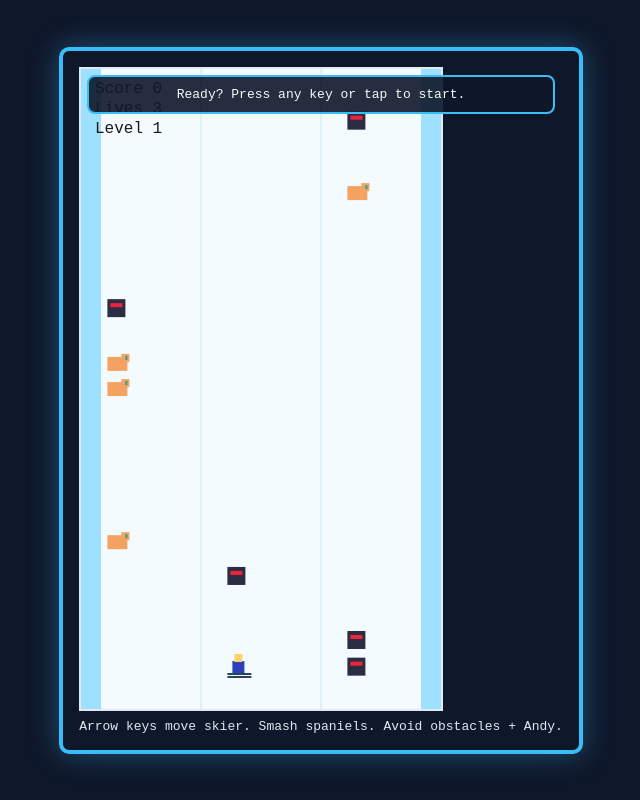
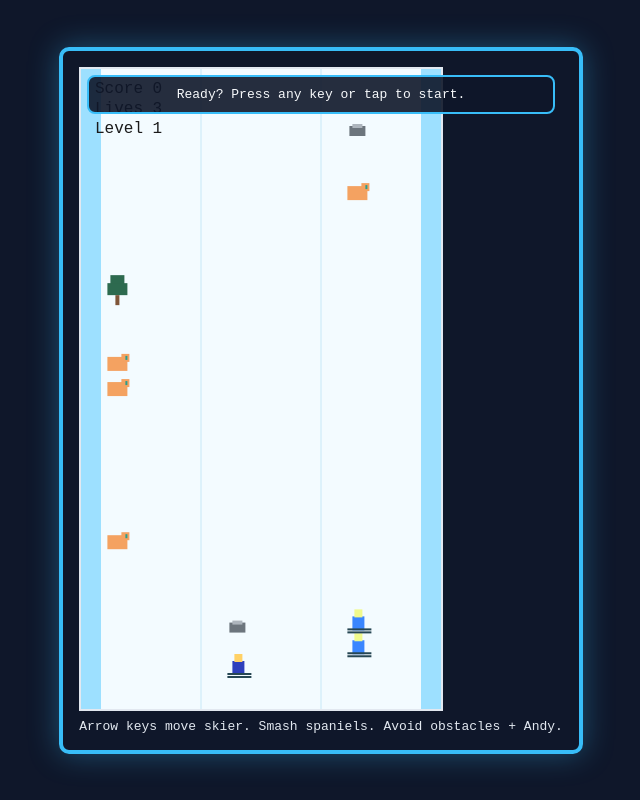
Before and after one commit to tom-weiss/Spaniel-smash, a website with bundled scripts: page index.html in a window 1280 px wide. Shown: the whole page, without its empty margins (319-959 px from the left). Built offline with nearby package versions, Linux system fonts and the light colour scheme.

Commit message:
Improve controls, scoring UI, restart flow, and obstacle variety

```diff
--- a/index.html
+++ b/index.html
@@ -79,6 +79,7 @@
       <div class="controls" aria-label="Touch controls">
         <button id="control-left" class="control" aria-label="Move left">⬅ Left</button>
         <button id="control-right" class="control" aria-label="Move right">Right ➡</button>
+        <button id="control-restart" class="control" aria-label="Restart game" hidden>🔁 Restart</button>
       </div>
       <p>Arrow keys move skier. Smash spaniels. Avoid obstacles + Andy.</p>
     </div>
--- a/src/game.ts
+++ b/src/game.ts
@@ -1,4 +1,4 @@
-export type EntityType = "obstacle" | "spaniel" | "andy";
+export type EntityType = "tree" | "rock" | "skier" | "spaniel" | "andy";
 
 export interface Entity {
   type: EntityType;
@@ -40,6 +40,7 @@ export class SpanielSmashGame {
   private entities: Entity[] = [];
   private rng: () => number;
   private spawnClock = 0;
+  private laneSwitchCooldownMs = 0;
 
   constructor(width: number, height: number, rng: () => number = Math.random, laneCount = 3) {
     this.width = width;
@@ -54,7 +55,7 @@ export class SpanielSmashGame {
       return;
     }
 
-    this.handleInput(input);
+    this.handleInput(input, deltaMs);
     this.spawnClock += deltaMs;
     if (this.spawnClock >= 450) {
       this.spawnClock = 0;
@@ -77,12 +78,19 @@ export class SpanielSmashGame {
     this.entities = this.entities.filter((entity) => entity.y < this.height + 40);
   }
 
-  private handleInput(input: InputState): void {
+  private handleInput(input: InputState, deltaMs: number): void {
+    this.laneSwitchCooldownMs = Math.max(0, this.laneSwitchCooldownMs - deltaMs);
+    if (this.laneSwitchCooldownMs > 0) {
+      return;
+    }
+
     if (input.left && !input.right) {
       this.playerLane = Math.max(0, this.playerLane - 1);
+      this.laneSwitchCooldownMs = 140;
     }
     if (input.right && !input.left) {
       this.playerLane = Math.min(this.laneCount - 1, this.playerLane + 1);
+      this.laneSwitchCooldownMs = 140;
     }
   }
 
@@ -103,14 +111,38 @@ export class SpanielSmashGame {
     }
 
     const roll = this.rng();
-    if (roll < 0.58) {
+    if (roll < 0.18) {
       this.entities.push({
-        type: "obstacle",
+        type: "tree",
+        x: spawnX,
+        y: -24,
+        width: this.laneWidth * 0.5,
+        height: 30,
+        speed: 1.9 + this.rng()
+      });
+      return;
+    }
+
+    if (roll < 0.36) {
+      this.entities.push({
+        type: "rock",
+        x: spawnX,
+        y: -20,
+        width: this.laneWidth * 0.4,
+        height: 20,
+        speed: 2.5 + this.rng() * 0.9
+      });
+      return;
+    }
+
+    if (roll < 0.56) {
+      this.entities.push({
+        type: "skier",
         x: spawnX,
         y: -24,
         width: this.laneWidth * 0.56,
-        height: 26,
-        speed: 2.2 + this.rng()
+        height: 30,
+        speed: 2.1 + this.rng()
       });
       return;
     }
@@ -168,6 +200,19 @@ export class SpanielSmashGame {
     this.entities.push(entity);
   }
 
+  public restart(): void {
+    this.playerLane = 1;
+    this.lives = 3;
+    this.score = 0;
+    this.speedLevel = 1;
+    this.spanielsSmashed = 0;
+    this.gameOver = false;
+    this.witchAttackActive = false;
+    this.entities = [];
+    this.spawnClock = 0;
+    this.laneSwitchCooldownMs = 0;
+  }
+
   public snapshot(): GameSnapshot {
     return {
       lives: this.lives,
@@ -218,8 +263,12 @@ export class PixelRenderer {
     drawSkier(this.ctx, snapshot.playerX, this.height - 58, "#2e3fbc", "#ffd166");
 
     for (const entity of snapshot.entities) {
-      if (entity.type === "obstacle") {
-        drawObstacle(this.ctx, entity.x, entity.y);
+      if (entity.type === "tree") {
+        drawTree(this.ctx, entity.x, entity.y);
+      } else if (entity.type === "rock") {
+        drawRock(this.ctx, entity.x, entity.y);
+      } else if (entity.type === "skier") {
+        drawSkier(this.ctx, entity.x, entity.y, "#3a86ff", "#f1fa8c");
       } else if (entity.type === "spaniel") {
         drawSpaniel(this.ctx, entity.x, entity.y);
       } else {
@@ -238,15 +287,25 @@ export class PixelRenderer {
       this.ctx.fillRect(0, 0, this.width, this.height);
       this.ctx.fillStyle = "#fff";
       this.ctx.fillText("GAME OVER", this.width / 2 - 56, this.height / 2);
+      this.ctx.fillText(`Final Score ${snapshot.score}`, this.width / 2 - 78, this.height / 2 + 24);
+      this.ctx.fillText("Tap Restart below", this.width / 2 - 70, this.height / 2 + 48);
     }
   }
 }
 
-function drawObstacle(ctx: CanvasRenderingContext2D, x: number, y: number): void {
-  ctx.fillStyle = "#2b2d42";
-  ctx.fillRect(x, y, 18, 18);
-  ctx.fillStyle = "#ef233c";
-  ctx.fillRect(x + 3, y + 4, 12, 4);
+function drawTree(ctx: CanvasRenderingContext2D, x: number, y: number): void {
+  ctx.fillStyle = "#2d6a4f";
+  ctx.fillRect(x + 3, y, 14, 18);
+  ctx.fillRect(x, y + 8, 20, 12);
+  ctx.fillStyle = "#7f5539";
+  ctx.fillRect(x + 8, y + 20, 4, 10);
+}
+
+function drawRock(ctx: CanvasRenderingContext2D, x: number, y: number): void {
+  ctx.fillStyle = "#6c757d";
+  ctx.fillRect(x + 2, y + 4, 16, 10);
+  ctx.fillStyle = "#adb5bd";
+  ctx.fillRect(x + 5, y + 2, 10, 4);
 }
 
 function drawSpaniel(ctx: CanvasRenderingContext2D, x: number, y: number): void {
--- a/src/main.ts
+++ b/src/main.ts
@@ -41,6 +41,7 @@ window.addEventListener("keyup", (event) => {
 
 const leftControl = document.getElementById("control-left");
 const rightControl = document.getElementById("control-right");
+const restartControl = document.getElementById("control-restart");
 
 function bindTouchControl(control: HTMLElement | null, key: "left" | "right"): void {
   if (!control) {
@@ -67,6 +68,13 @@ function bindTouchControl(control: HTMLElement | null, key: "left" | "right"): v
 bindTouchControl(leftControl, "left");
 bindTouchControl(rightControl, "right");
 
+if (restartControl) {
+  restartControl.addEventListener("click", () => {
+    game.restart();
+    dismissBanner();
+  });
+}
+
 window.addEventListener("keydown", dismissBanner, { once: true });
 window.addEventListener("pointerdown", dismissBanner, { once: true });
 
@@ -76,7 +84,13 @@ function frame(now: number): void {
   const delta = Math.min(33, now - lastFrame);
   lastFrame = now;
   game.step(delta, input);
-  renderer.render(game.snapshot());
+  const snapshot = game.snapshot();
+  renderer.render(snapshot);
+
+  if (restartControl) {
+    restartControl.toggleAttribute("hidden", !snapshot.isGameOver);
+  }
+
   requestAnimationFrame(frame);
 }
 
```
Also changed, not shown: tests/game.test.js (+78 -51 lines), dist/game.js, dist/main.js.
